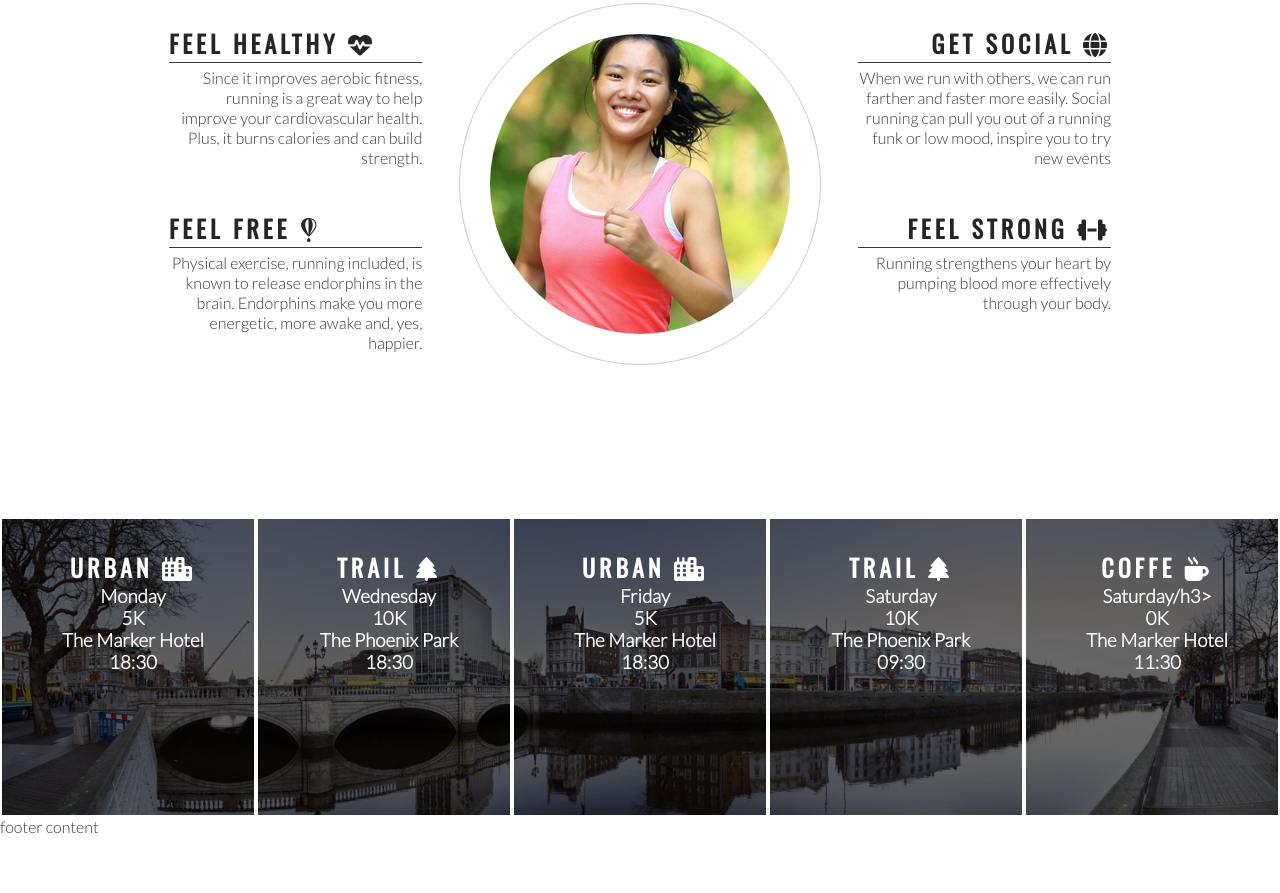
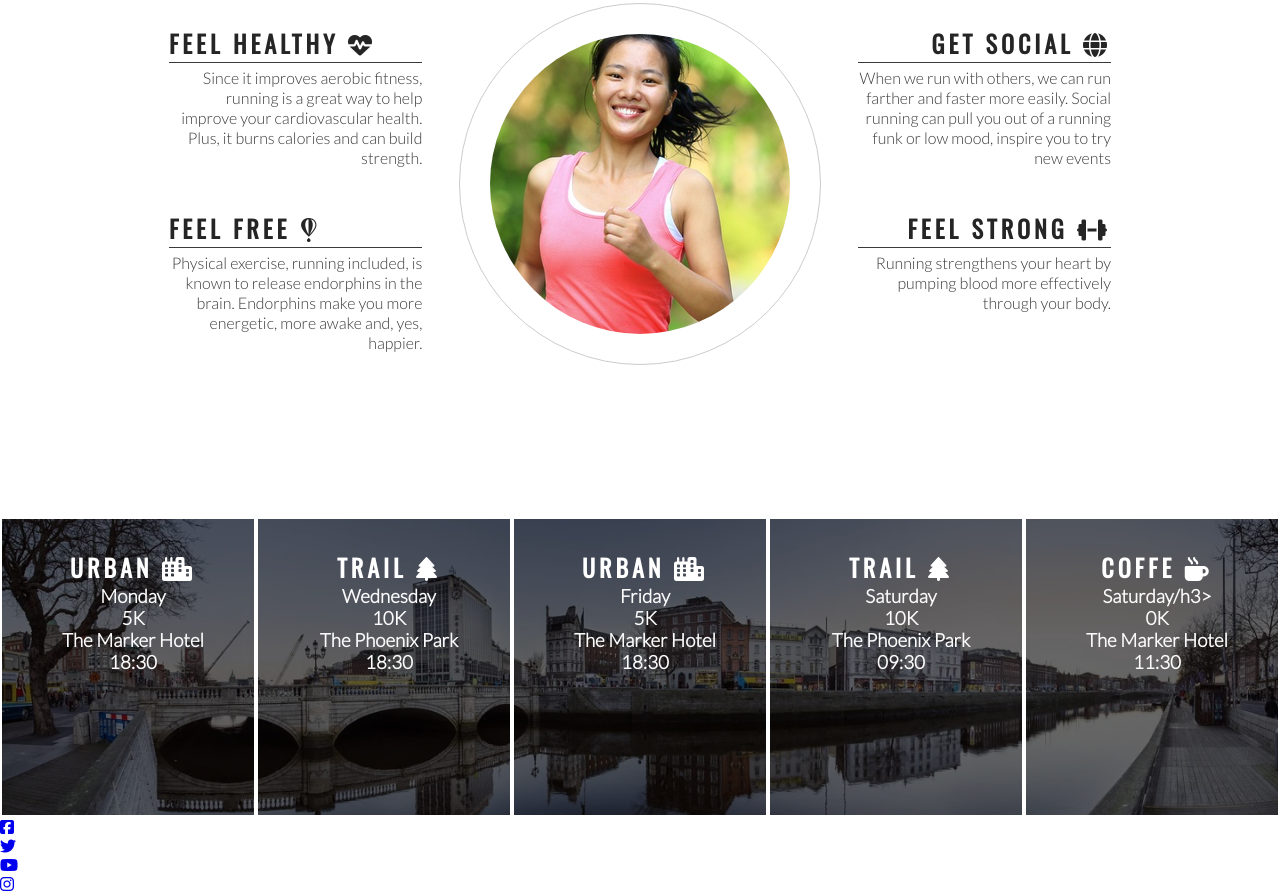
Before and after one commit to vanderpatrick/Love-Running-Project-, a plain HTML site: page index.html in a window 1280 px wide. Shown: the part 778-1671 px from the top of the page. Before the commit the page ends 1614 px from the top, so only its background shows below. Drawn offline with nearby package versions, Linux system fonts and the light colour scheme.

Commit message:
add footer links and icons

```diff
--- a/index.html
+++ b/index.html
@@ -107,7 +107,20 @@
         </div>
     </section>
     <footer>
-        footer content
+        <ul>
+            <li>
+                <a href="https://facebook.com" target="_blank" rel="noopener" aria-label="Visit our Facebook page"><i class="fab fa-facebook-square"></i></a>
+            </li>
+            <li>
+                <a href="https://twitter.com" target="_blank" rel="noopener" aria-label="Visit our Twitter page"><i class="fab fa-twitter"></i></a>
+            </li>
+            <li>
+                <a href="https://youtube.com" target="_blank" rel="noopener" aria-label="Visit our Youtube page"><i class="fab fa-youtube"></i></a>
+            </li>
+            <li>
+                <a href="https://instagram.com" target="_blank" rel="noopener" aria-label="Visit our Instagram page"><i class="fab fa-instagram"></i></a>
+            </li>
+        </ul>
     </footer>
 </body>
 
```
